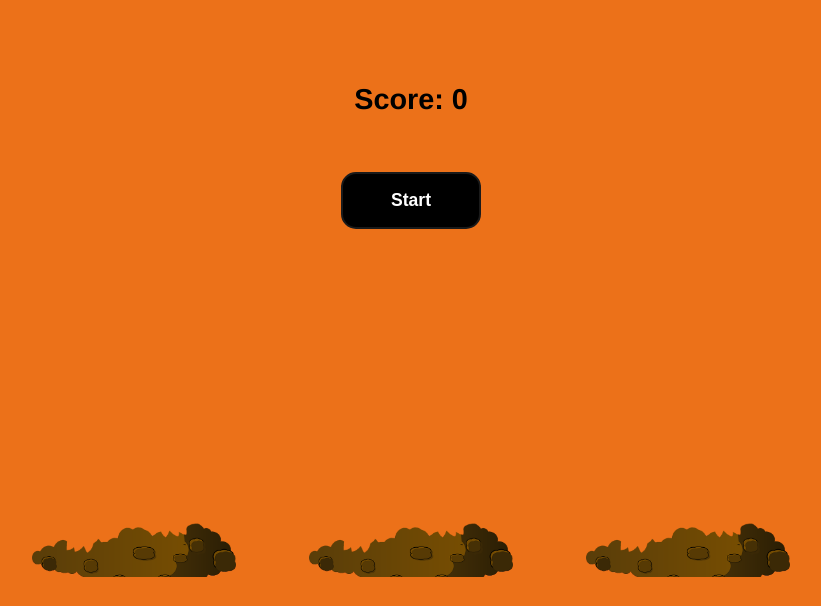
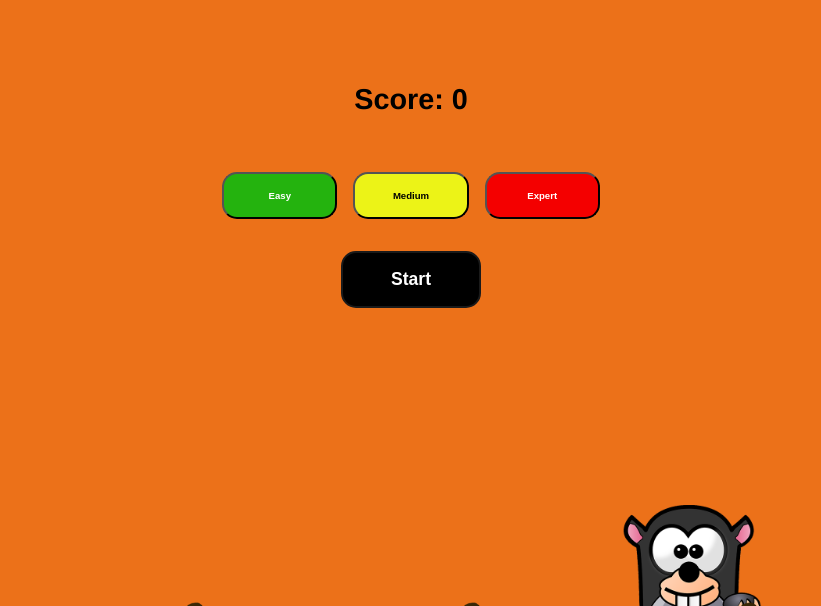
Before and after one commit to GeorgeOprea1/whack-a-mole, a plain HTML site: page index.html in a window 1280 px wide. Both pictures are taken after a click on the button "Start". Shown: the part 70-676 px from the top of the page, without its empty margins (229-1050 px from the left). Drawn offline with Linux system fonts and the light colour scheme.

Commit message:
added buttons to select the difficulty level

```diff
--- a/index.html
+++ b/index.html
@@ -9,6 +9,12 @@
   <body>
     <h1 class="title">Whack-a-mole</h1>
     <h2>Score: <span class="score">0</span></h2>
+    <div class="levels">
+      <button id="easy" class="level">Easy</button>
+      <button id="medium" class="level">Medium</button>
+
+      <button id="expert" class="level">Expert</button>
+    </div>
     <button id="start">Start</button>
     <div class="game">
       <div class="hole hole1">
--- a/script.js
+++ b/script.js
@@ -2,10 +2,16 @@ const holes = document.querySelectorAll(".hole");
 const scoreBoard = document.querySelector(".score");
 const moles = document.querySelectorAll(".mole");
 const startBtn = document.querySelector("#start");
+const easyBtn = document.querySelector("#easy");
+const mediumBtn = document.querySelector("#medium");
+const expertBtn = document.querySelector("#expert");
 
 let lastHole;
 let timeUp = false;
 let score = 0;
+let easy = true;
+let medium = false;
+let expert = false;
 
 function randomTime(min, max) {
   return Math.round(Math.random() * (max - min) + min);
@@ -24,7 +30,15 @@ function randomHoles(holes) {
 }
 
 function molePop() {
-  const time = randomTime(400, 1000);
+  if (easy === true) {
+    time = randomTime(1000, 2000);
+  } else if (medium === true) {
+    time = randomTime(500, 1000);
+  } else if (expert === true) {
+    time = randomTime(200, 500);
+  }
+
+  console.log(time);
   const hole = randomHoles(holes);
   hole.classList.add("up");
   setTimeout(() => {
@@ -38,7 +52,7 @@ function startGame() {
   timeUp = false;
   score = 0;
   molePop();
-  setTimeout(() => (timeUp = true), 10000);
+  setTimeout(() => (timeUp = true), 30000);
 }
 
 startBtn.addEventListener("click", startGame);
@@ -50,3 +64,24 @@ function hitTheMole(e) {
 }
 
 moles.forEach((mole) => mole.addEventListener("click", hitTheMole));
+
+easyBtn.addEventListener("click", function () {
+  easy = true;
+  medium = false;
+  expert = false;
+  console.log(easy, medium, expert);
+});
+
+mediumBtn.addEventListener("click", function () {
+  medium = true;
+  easy = false;
+  expert = false;
+  console.log(easy, medium, expert);
+});
+
+expertBtn.addEventListener("click", function () {
+  easy = false;
+  medium = false;
+  expert = true;
+  console.log(easy, medium, expert);
+});
--- a/styles.css
+++ b/styles.css
@@ -117,3 +117,37 @@ h2 {
   height: 5wh;
   font-size: calc(0.4rem + 1vw);
 }
+
+.levels {
+  width: 80%;
+  display: flex;
+  justify-content: center;
+  align-items: center;
+  gap: 1rem;
+}
+
+.level {
+  width: calc(10% + 1vw);
+  border-radius: 15px;
+  box-sizing: border-box;
+  color: #ffffff;
+  cursor: pointer;
+  display: inline-block;
+  font-size: calc(0.2rem + 0.5vw);
+  font-weight: 600;
+  padding: 1rem;
+  text-align: center;
+}
+
+#easy {
+  background-color: #24b30e;
+}
+
+#medium {
+  background-color: #ecf317;
+  color: #000000;
+}
+
+#expert {
+  background-color: #f40000;
+}
```
